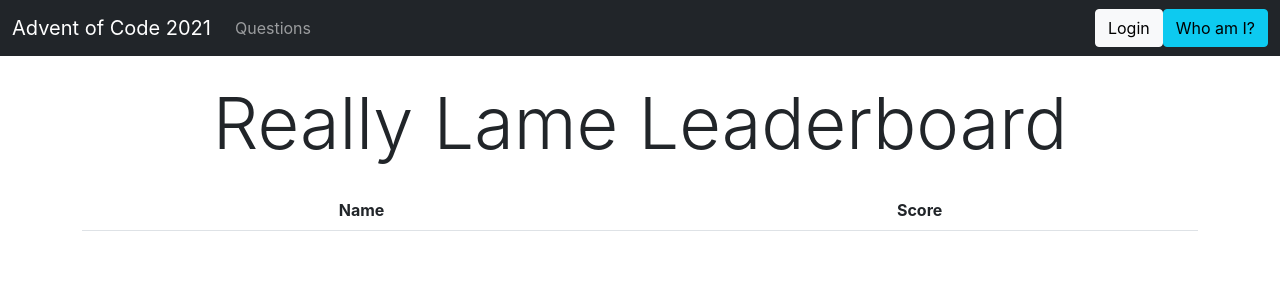
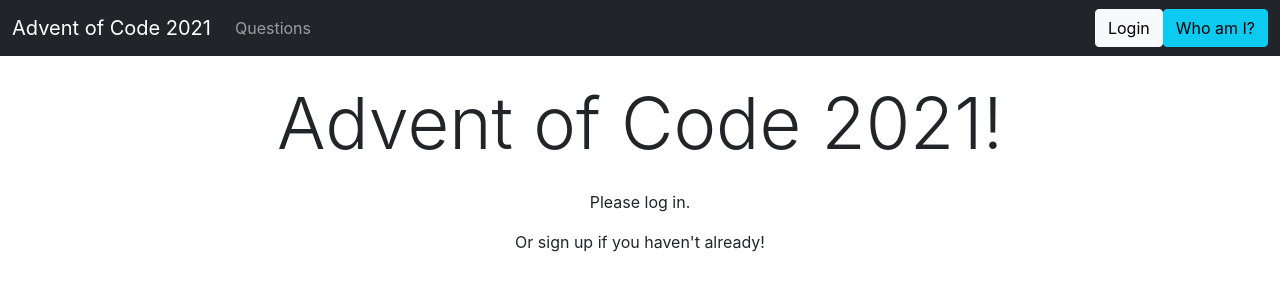
Before and after one commit to jclement/aoc, a React (Create React App) app in the folder frontend/: page / in a window 1280 px wide. Shown: the top 300 px of the page. Built offline with nearby package versions, Linux system fonts and the light colour scheme; no server answers.

Commit message:
Added a prompt for login (hide stuff if not logged in)

```diff
--- a/frontend/src/App.js
+++ b/frontend/src/App.js
@@ -6,6 +6,8 @@ import Question from './Question';
 import PostQuestion from './PostQuestion';
 import FourOhFour from './FourOhFour';
 import NavBar from './NavBar';
+import NeedLogin from './NeedLogin';
+import { authenticationService } from './_services/authentication.service';
 import {
   BrowserRouter,
   Outlet,
@@ -14,11 +16,22 @@ import {
 } from 'react-router-dom';
 
 class AppComponent extends React.Component {
+  constructor(props) {
+    super(props);
+    this.state = { token: null };
+  }
+
+  componentDidMount() {
+    authenticationService.token.subscribe(x => {
+      this.setState({ token: x ? x : null });
+    })
+  }
+
   render = () => (<div>
     <NavBar/>
     <br/>
     <div className="container-lg">
-      <Outlet />
+      { this.state.token ? <Outlet/> : <NeedLogin/> }
     </div>
   </div>);
 }
--- /dev/null
+++ b/frontend/src/NeedLogin.js
@@ -0,0 +1,14 @@
+import React from 'react';
+import Header from './Header';
+
+class NeedLoginComponent extends React.Component {
+  render = () => (<div>
+    <Header>Advent of Code 2021!</Header>
+    <p className="text-center">Please log in.</p>
+    <p className="text-center">Or sign up if you haven't already!</p>
+  </div>)
+}
+
+const NeedLogin = () => (<NeedLoginComponent/>)
+
+export default NeedLogin
```
